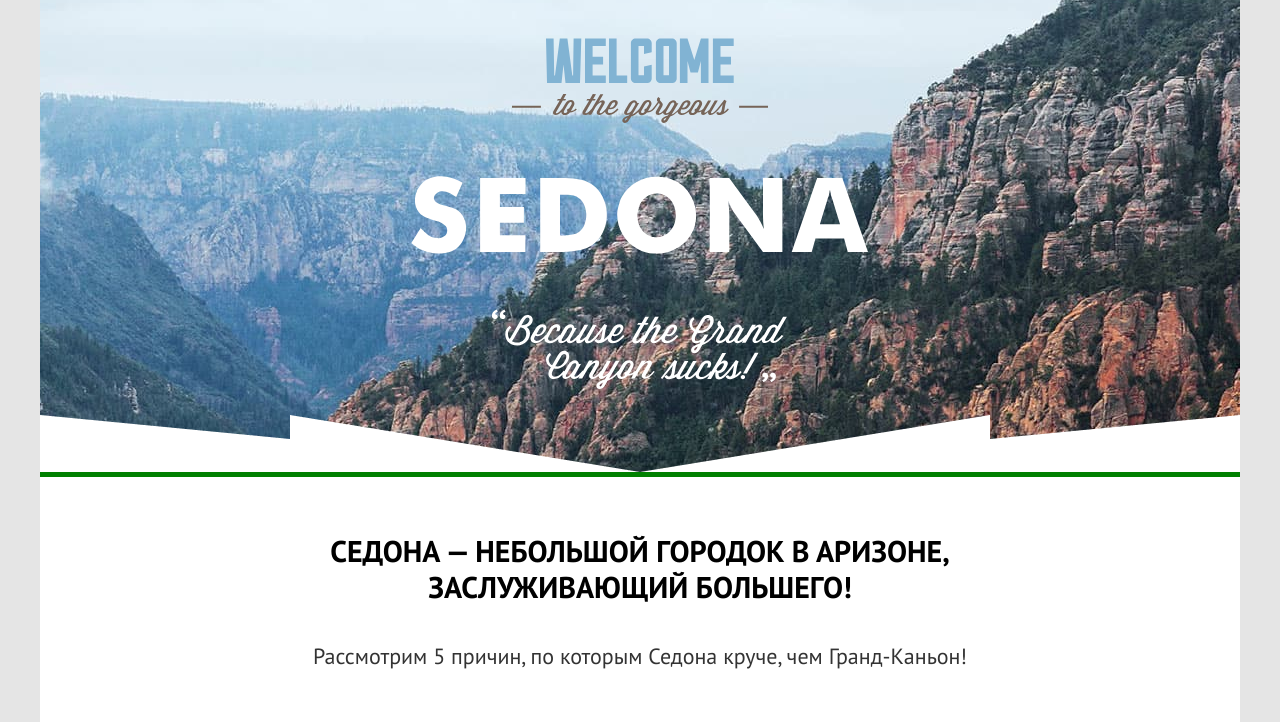
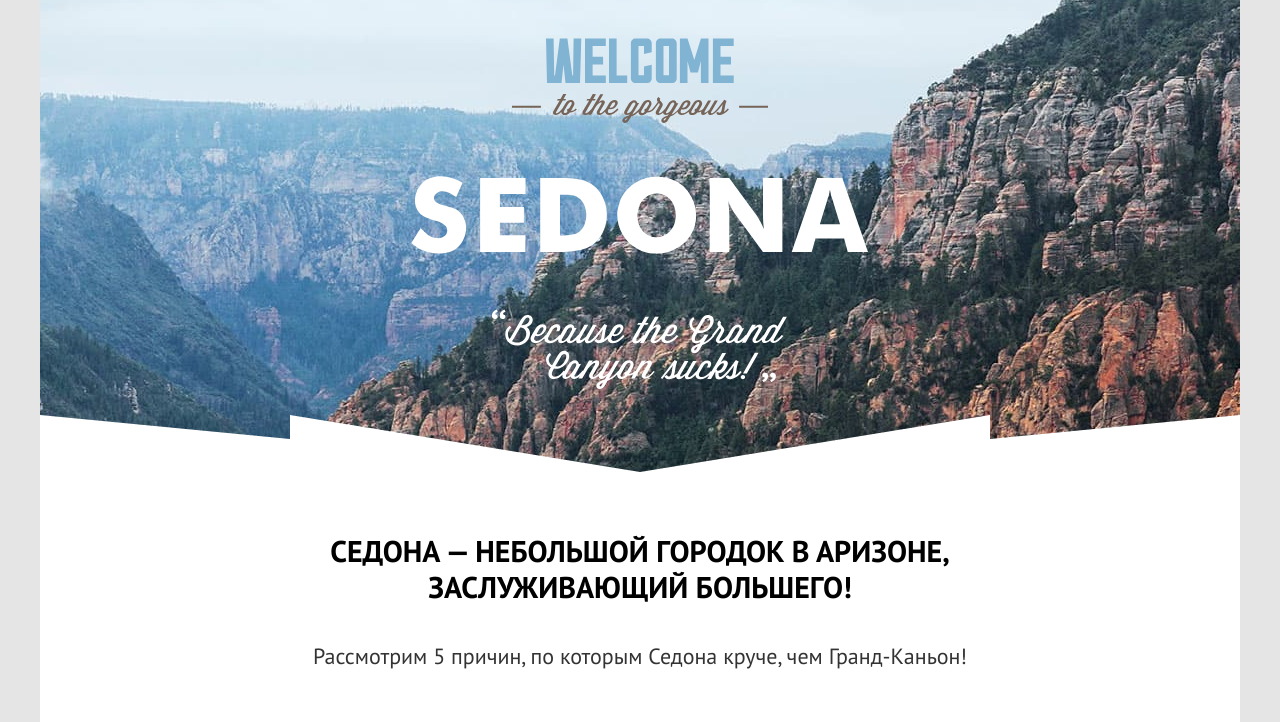
Before and after one commit to Solodnikov1994/1245695-sedona-32, a plain HTML site: page index.html in a window 1280 px wide. Shown: the part 78-800 px from the top of the page. Drawn offline with Linux system fonts and the light colour scheme.

Commit message:
Первая проверка после правок

```diff
--- a/css/styles.css
+++ b/css/styles.css
@@ -391,7 +391,8 @@
   background-image: url("../img/index-background.jpg");
   background-repeat: no-repeat;
   background-color: green;
-  margin-bottom: 56px;
+  background-size: cover;
+  margin-bottom: 61px;
 }
 
 .first-screen {
@@ -408,6 +409,10 @@
 .welcome {
   padding-top: 51px;
   padding-bottom: 20px;
+}
+
+.footer-background {
+  display: block;
 }
 
 h2 {
```
